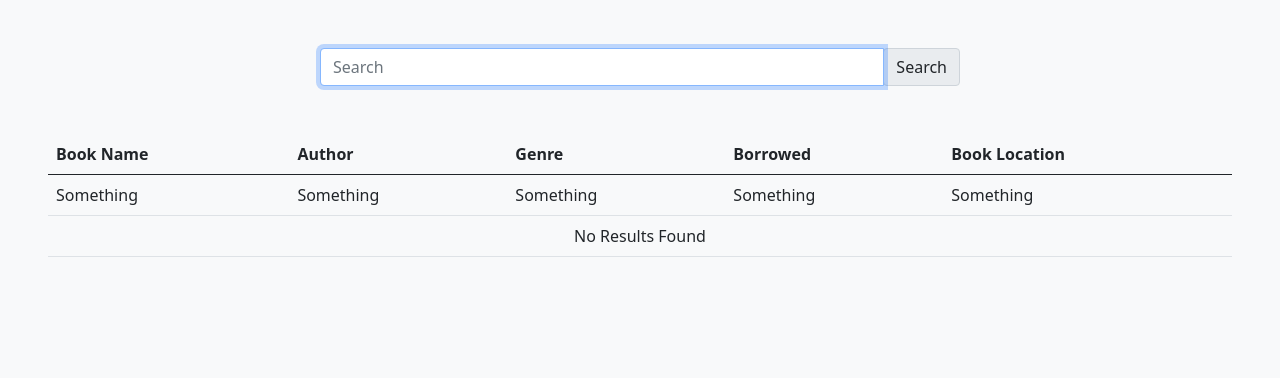
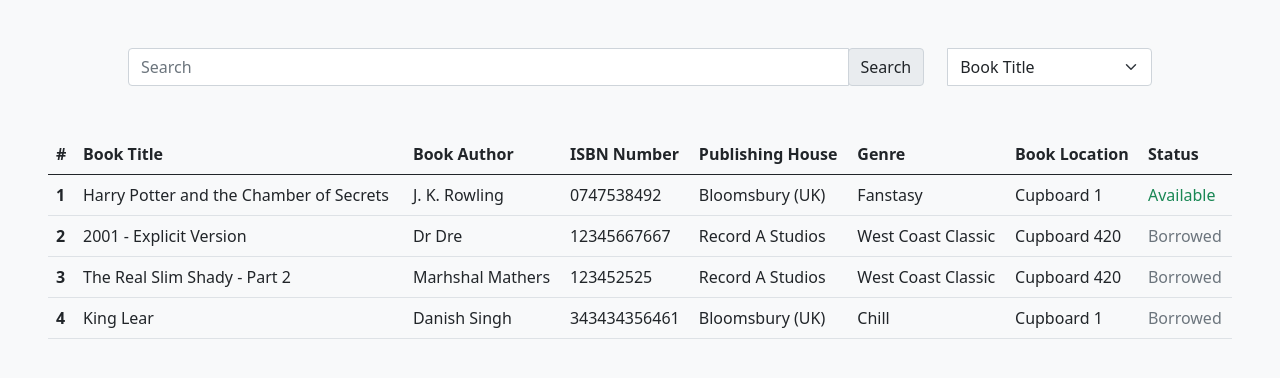
Before and after one commit to Sahil2004/Library-Management-System, a Django app: page /lib_man/library_search/ in a window 1280 px wide. Shown: the top 378 px of the page. Run offline with Django 3.2, Linux system fonts and the light colour scheme; data comes from the database, SQL or seed files in the repository; both versions use the stored data as it was after the commit; some libraries are stand-ins or nearby versions.

Commit message:
completed unauth lib_search and added login error handling

```diff
--- a/lib_man/forms.py
+++ b/lib_man/forms.py
@@ -142,6 +142,36 @@ class DeleteBookForm(forms.ModelForm):
     ))
 
 class SearchBooksForm(forms.Form):
+    keyword = forms.CharField(widget=forms.TextInput(
+        attrs={
+            'class': 'form-control',
+            'maxlength': '50',
+            'placeholder': 'Search',
+            'aria-label': 'Search',
+            'aria-describedby': 'basic-addon2',
+            'tabindex': '1',
+            'required': ''
+        }
+    ))
+    search_by = forms.ChoiceField(
+        choices=((
+            ('Book Title', 'Book Title'),
+            ('Book Author', 'Book Author'),
+            ('ISBN Number', 'ISBN Number'),
+            ('Publishing House', 'Publishing House'),
+            ('Genre', 'Genre'),
+            ('Book Location', 'Book Location'),
+            ('Status', 'Status'),
+        )),
+        widget = forms.Select(
+            attrs={
+                'class':'form-select',
+                'style': 'max-width: 20%;'
+            }
+        )
+    )
+
+class SearchBooksUnauthForm(forms.Form):
     keyword = forms.CharField(widget=forms.TextInput(
         attrs={
             'class': 'form-control',
--- a/lib_man/templates/lib_man/components/headerAndFooter.html
+++ b/lib_man/templates/lib_man/components/headerAndFooter.html
@@ -5,7 +5,7 @@
     <meta charset="UTF-8">
     <meta http-equiv="X-UA-Compatible" content="IE=edge">
     <meta name="viewport" content="width=device-width, initial-scale=1.0">
-    <title>Login | Admin</title>
+    <title>Librarian Login</title>
     <link rel="stylesheet" defer href="{% static 'lib_man/bootstrap-5.0.1-dist/css/bootstrap.min.css' %}">
     <link rel="stylesheet" href="{% static 'lib_man/css/style.css' %}">
 </head>
--- a/lib_man/templates/lib_man/library_search.html
+++ b/lib_man/templates/lib_man/library_search.html
@@ -2,59 +2,78 @@
 
 {% block headerAndFooter %}
 <div style="display: grid;">
-    <div class="input-group my-5 w-50 mx-auto">
-        <input type="text" class="form-control" placeholder="Search" aria-label="Search"aria-describedby="basic-addon2" autofocus tabindex="1">
-        <div class="input-group-append">
-            <span class="input-group-text" style="cursor: no-drop;" id="basic-addon2">Search</span>
+    <form action='{% url "search_books_unauth" %}' method="POST">
+        {% csrf_token %}
+        <div class="d-inline-flex w-100 mb-5 mt-5 pe-10 justify-content-center">
+            <div class="input-group" style="width: 80%;">
+                {{ search_books_unauth_form.keyword }}
+                <div class="input-group-append me-4">
+                    <input type="submit" class="input-group-text" id="basic-addon2"value="Search">
+                </div>
+                {{ search_books_unauth_form.search_by }}
+                {% if search_results_present %}
+                    <button onclick='location.href=`{% url "lib_search" %}`'class="btn btn-primary ms-4">Show All Books</button>
+                {% endif %}
+            </div>
         </div>
-    </div>
+    </form>
     <div class="px-5">
         <table class="table">
             <thead>
                 <tr>
-                    <th scope="col">
-                        Book Name
-                    </th>
-                    <th scope="col">
-                        Author
-                    </th>
-                    <th scope="col">
-                        Genre
-                    </th>
-                    <th scope="col">
-                        Borrowed
-                    </th>
-                    <th scope="col">
-                        Book Location
-                    </th>
+                    <th scope="col">#</th>
+                    <th scope="col">Book Title</th>
+                    <th scope="col">Book Author</th>
+                    <th scope="col">ISBN Number</th>
+                    <th scope="col">Publishing House</th>
+                    <th scope="col">Genre</th>
+                    <th scope="col">Book Location</th>
+                    <th scope="col">Status</th>
                 </tr>
             </thead>
             <tbody>
+                {% for book in books %}
                 <tr>
-                    <td scope="col">
-                        Something
-                    </td>
-                    <td scope="col">
-                        Something
-                    </td>
-                    <td scope="col">
-                        Something
-                    </td>
-                    <td scope="col">
-                        Something
-                    </td>
-                    <td scope="col">
-                        Something
+                    <th>{{ forloop.counter }}</th>
+                    <td>{{ book.title }}</td>
+                    <td>{{ book.author }}</td>
+                    <td>{{ book.isbn }}</td>
+                    <td>{{ book.publisher }}</td>
+                    <td>{{ book.genre }}</td>
+                    <td>{{ book.book_location }}</td>
+                    <td>
+                        {% if book.status_borrowed == True %}
+                        <span class="text-secondary">
+                            Borrowed
+                        </span>
+                        {% else %}
+                        <span class="text-success">
+                            Available
+                        </span>
+                        {% endif %}
                     </td>
                 </tr>
+                {% empty %}
                 <tr>
-                    <td colspan="5" style="text-align: center;">
+                    <td></td>
+                    <td></td>
+                    <td></td>
+                    <td></td>
+                    <td style="display: flex; justify-content: center; align-items: center;">
                         No Results Found
                     </td>
+                    <td></td>
+                    <td></td>
+                    <td></td>
+                    <td></td>
                 </tr>
+                {% endfor %}
             </tbody>
         </table>
     </div>
 </div>
+<script>
+    document.getElementsByTagName('title')[0].innerText = 'Library Search';
+</script>
 
 {% endblock %}
--- a/lib_man/templates/lib_man/login.html
+++ b/lib_man/templates/lib_man/login.html
@@ -23,5 +23,10 @@
             <div class="col-sm"></div>
         </div>
     </div>
+    {% if login_error %}
+        <script>
+            alert('Invalid username or password.')
+        </script>
+    {% endif %}
 
 {% endblock %}
--- a/lib_man/templates/lib_man/portalPages/books.html
+++ b/lib_man/templates/lib_man/portalPages/books.html
@@ -224,6 +224,7 @@
     </div>
 </table>
 <script>
+    document.getElementsByTagName('title')[0].innerText = 'Books';
     const editBookHandler = (rowNum, id) => {
         document.getElementById('primaryKeyEdit').defaultValue = id
         document.getElementById('titleEdit').defaultValue = document.getElementById('title'+rowNum).innerHTML
--- a/lib_man/templates/lib_man/portalPages/borrowers.html
+++ b/lib_man/templates/lib_man/portalPages/borrowers.html
@@ -255,7 +255,7 @@
     </div>
 </table>
 <script>
-
+    document.getElementsByTagName('title')[0].innerText = 'Borrowers';
     const dateToday = () => {
         let today = new Date();
         let dd = String(today.getDate()).padStart(2, '0');
--- a/lib_man/templates/lib_man/portalPages/dashboard.html
+++ b/lib_man/templates/lib_man/portalPages/dashboard.html
@@ -43,4 +43,8 @@
         </div>
     </div>
 </div>
+<script>
+    document.getElementsByTagName('title')[0].innerText = 'Dashboard';
+</script>
+
 {% endblock %}
--- a/lib_man/urls.py
+++ b/lib_man/urls.py
@@ -18,6 +18,7 @@ urlpatterns = [
     path('add_book', views.add_book, name="add_book"),
     path('delete_book', views.delete_book, name="delete_book"),
     path('search_books', views.search_books, name="search_books"),
+    path('search_books_unauth', views.search_books_unauth, name="search_books_unauth"),
     path('search_borrowers', views.search_borrowers, name="search_borrowers"),
     path('edit_borrower', views.edit_borrower, name = 'edit_borrower'),
     path('delete_borrower', views.delete_borrower, name = 'delete_borrower'),
--- a/lib_man/views.py
+++ b/lib_man/views.py
@@ -5,7 +5,7 @@ from django.shortcuts import render, redirect
 from django.urls import reverse
 from urllib.parse import urlencode
 from .models import Book, Borrower
-from .forms import EditBookForm, AddBookForm, DeleteBookForm, LoginForm, SearchBooksForm
+from .forms import EditBookForm, AddBookForm, DeleteBookForm, LoginForm, SearchBooksForm, SearchBooksUnauthForm
 from .forms import EditBorrowerForm, SearchBorrowersForm, AddBorrowerForm, DeleteBorrowerForm
 from datetime import datetime
 
@@ -66,9 +66,17 @@ def login(request):
 
 
 def lib_search(request):
-    context = {
-        'books': Book.objects.all()
-    }
+    if not request.GET:
+        context = {
+            'books': Book.objects.all(),
+            'search_books_unauth_form': SearchBooksUnauthForm()
+        }
+    else:
+        context = {
+            'books': search_books_results(request.GET.get('keyword'), request.GET.get('search_by')),
+            'search_books_unauth_form': SearchBooksUnauthForm(),
+            'search_results_present': True
+        }
     return render(request, 'lib_man/library_search.html', context)
 
 
@@ -151,7 +159,11 @@ def librarian_login(request):
         login_user(request, user)
         return redirect('dashboard')
     else:
-        return redirect('login')
+        context = {
+            'login_form': LoginForm(),
+            'login_error': True
+        }
+        return render(request, 'lib_man/login.html', context)
 
 def librarian_logout(request):
     logout_user(request)
@@ -191,6 +203,11 @@ def search_books(request):
     url = '{}?{}'.format(base_url, query_string)
     return redirect(url)
 
+def search_books_unauth(request):
+    base_url = reverse('lib_search')
+    query_string =  urlencode({'search_by': request.POST.get('search_by'), 'keyword': request.POST.get('keyword')})
+    url = '{}?{}'.format(base_url, query_string)
+    return redirect(url)
 
 #Borrower App Functions
 
```
Also changed, not shown: db.sqlite3.
